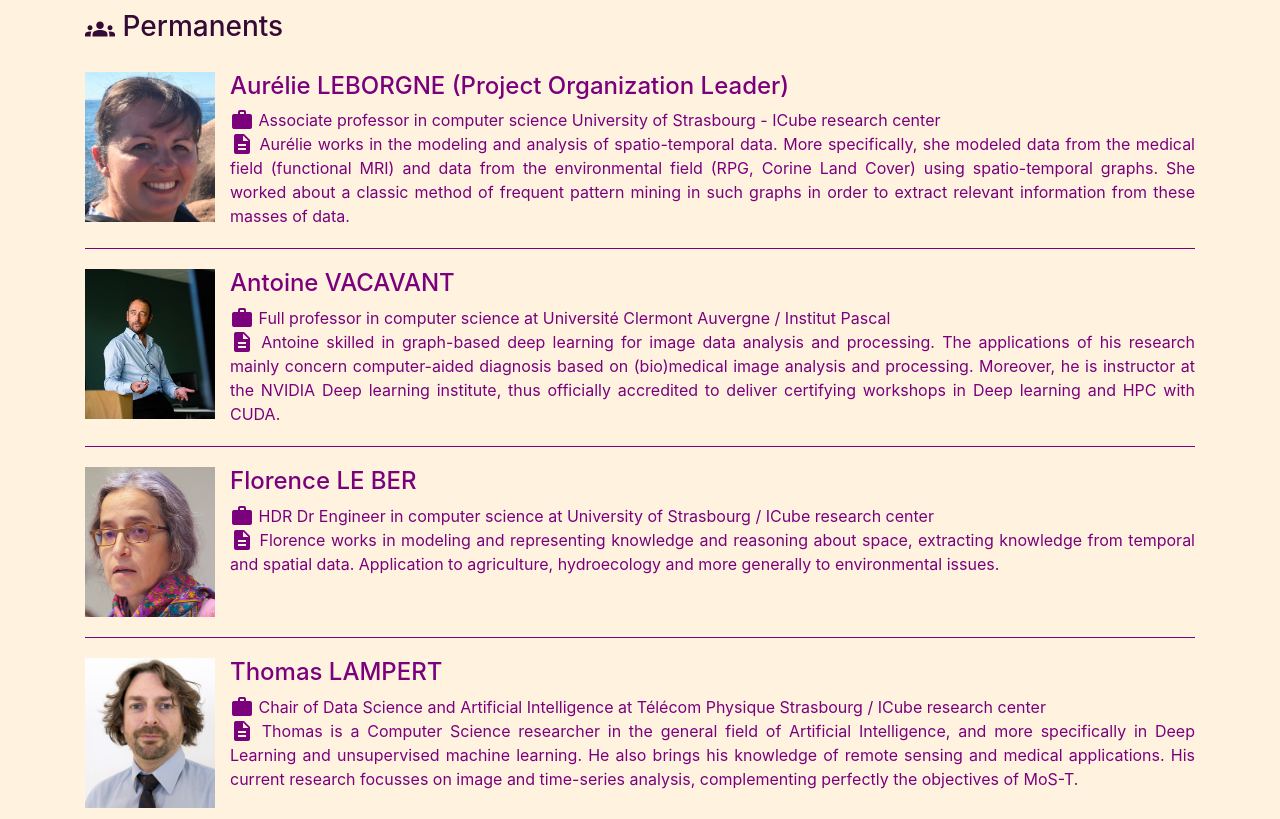
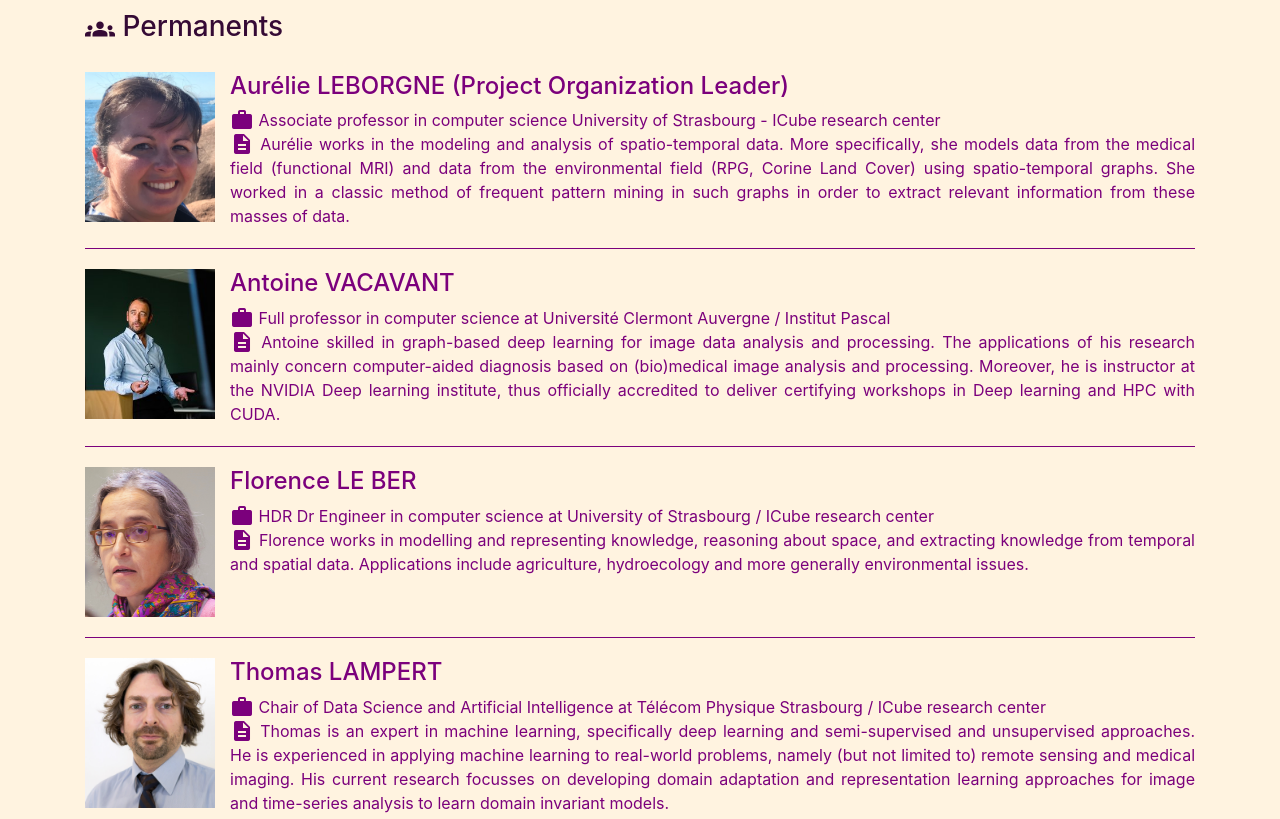
Before and after one commit to AurelieLeborgne/webpage_MoS-T, a plain HTML site: page index.html in a window 1280 px wide. Shown: the part 1580-2399 px from the top of the page. Drawn offline with nearby package versions, Linux system fonts and the light colour scheme.

Commit message:
corrections Tom

```diff
--- a/index.html
+++ b/index.html
@@ -170,7 +170,7 @@
                                         <h4>Aurélie LEBORGNE (Project Organization Leader)</h4>
                                         <ul>
                                             <li><i class="material-icons centre-icon">work</i> Associate professor in computer science University of Strasbourg - ICube research center</li>
-                                            <li class="justify"><i class="material-icons centre-icon">description</i> Aurélie works in the modeling and analysis of spatio-temporal data. More specifically, she modeled data from the medical field (functional MRI) and data from the environmental field (RPG, Corine Land Cover) using spatio-temporal graphs. She worked about a classic method of frequent pattern mining in such graphs in order to extract relevant information from these masses of data.</li>
+                                            <li class="justify"><i class="material-icons centre-icon">description</i> Aurélie works in the modeling and analysis of spatio-temporal data. More specifically, she models data from the medical field (functional MRI) and data from the environmental field (RPG, Corine Land Cover) using spatio-temporal graphs. She worked in a classic method of frequent pattern mining in such graphs in order to extract relevant information from these masses of data.</li>
                                         </ul>
                                     </div>
                                 </a>
@@ -198,7 +198,8 @@
                                         <h4>Florence LE BER</h4>
                                         <ul>
                                             <li><i class="material-icons centre-icon">work</i> HDR Dr Engineer in computer science at University of Strasbourg / ICube research center</li>
-                                            <li class="justify"><i class="material-icons centre-icon">description</i> Florence works in modeling and representing knowledge and reasoning about space, extracting knowledge from temporal and spatial data. Application to agriculture, hydroecology and more generally to environmental issues.</li>
+                                            <li class="justify"><i class="material-icons centre-icon">description</i> Florence works in modelling and representing knowledge, reasoning about space, and extracting knowledge from temporal and spatial data. Applications include agriculture, hydroecology and more generally environmental issues.
+                                            </li>
                                         </ul>
                                     </div>
                                 </a>
@@ -212,7 +213,7 @@
                                         <h4>Thomas LAMPERT</h4>
                                         <ul>
                                             <li><i class="material-icons centre-icon">work</i> Chair of Data Science and Artificial Intelligence at Télécom Physique Strasbourg / ICube research center</li>
-                                            <li class="justify"><i class="material-icons centre-icon">description</i> Thomas is a Computer Science researcher in the general field of Artificial Intelligence, and more specifically in Deep Learning and unsupervised machine learning. He also brings his knowledge of remote sensing and medical applications. His current research focusses on image and time-series analysis, complementing perfectly the objectives of MoS-T.
+                                            <li class="justify"><i class="material-icons centre-icon">description</i> Thomas is an expert in machine learning, specifically deep learning and semi-supervised and unsupervised approaches. He is experienced in applying machine learning to real-world problems, namely (but not limited to) remote sensing and medical imaging. His current research focusses on developing domain adaptation and representation learning approaches for image and time-series analysis to learn domain invariant models.
                                             </li>
                                         </ul>
                                     </div>
```
